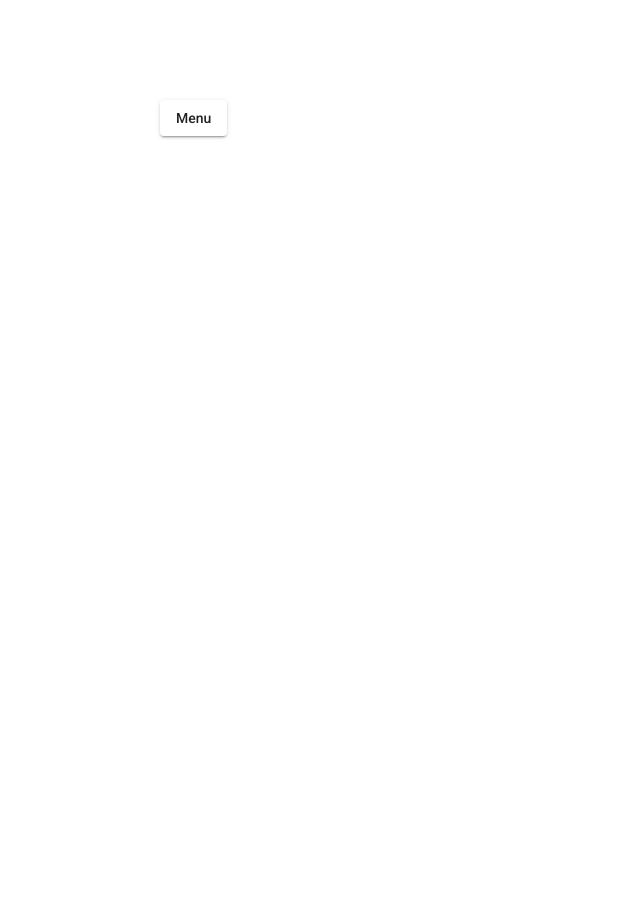
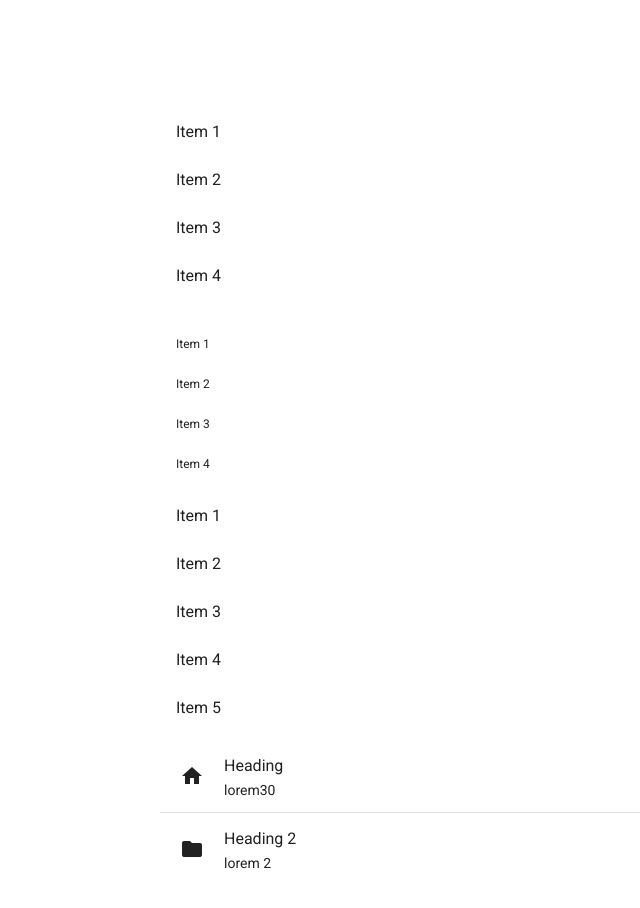
Before and after one commit to spankbang/AngularMaterial, an Angular app: page / in a window 1280 px wide. Shown: the top 908 px of the page, without its empty margins (0-640 px from the left). Built offline with nearby package versions, Linux system fonts and the light colour scheme.

Commit message:
added code

```diff
--- a/src/app/app.component.html
+++ b/src/app/app.component.html
@@ -1,22 +1,44 @@
+<div class="container">
+  <mat-list>
+    <mat-list-item> Item 1</mat-list-item>
+    <mat-list-item> Item 2</mat-list-item>
+    <mat-list-item> Item 3</mat-list-item>
+    <mat-list-item> Item 4</mat-list-item>
+  </mat-list>
 
-<!-- this following has to be triggered by programmaticaly
-  import { MatMenuModule } from '@angular/material/menu'
--->
+  <br>
+
+  <mat-list dense>
+    <mat-list-item> Item 1</mat-list-item>
+    <mat-list-item> Item 2</mat-list-item>
+    <mat-list-item> Item 3</mat-list-item>
+    <mat-list-item> Item 4</mat-list-item>
+  </mat-list>
+
+  <mat-nav-list>
+    <!-- hover over it. -->
+    <a mat-list-item href="#">Item 1</a>
+    <a mat-list-item href="#">Item 2</a>
+    <a mat-list-item href="#">Item 3</a>
+    <a mat-list-item href="#">Item 4</a>
+    <a mat-list-item href="#">Item 5</a>
+  </mat-nav-list>
 
 
-<div class="container">
-  <mat-menu #appMenu="matMenu">
-    <button mat-menu-item [matMenuTriggerFor]="subMenu">Frontend</button>
-    <button mat-menu-item>Backend</button>
-  </mat-menu>
-
-  <button mat-raised-button [matMenuTriggerFor]="appMenu">Menu</button>
+  <mat-list>
+    <mat-list-item>
+      <mat-icon matListIcon>home</mat-icon>
+      <h3 matLine>Heading</h3>
+      <p matLine>lorem30</p>
+    </mat-list-item>
+    <mat-divider></mat-divider>
+    <mat-list-item>
+      <mat-icon matListIcon>folder</mat-icon>
+      <h3 matLine>Heading 2</h3>
+      <p matLine>lorem 2</p>
+    </mat-list-item>
+  </mat-list>
 
 
-  <mat-menu #subMenu="matMenu" >
-    <button mat-menu-item>React</button>
-    <button mat-menu-item>Angular</button>
-    <button mat-menu-item>Vue</button>
-  </mat-menu>
-
+<br><br><br><br>
 </div>
```
Also changed, not shown: src/app/materials/materials.module.ts (+9 -2 lines).
